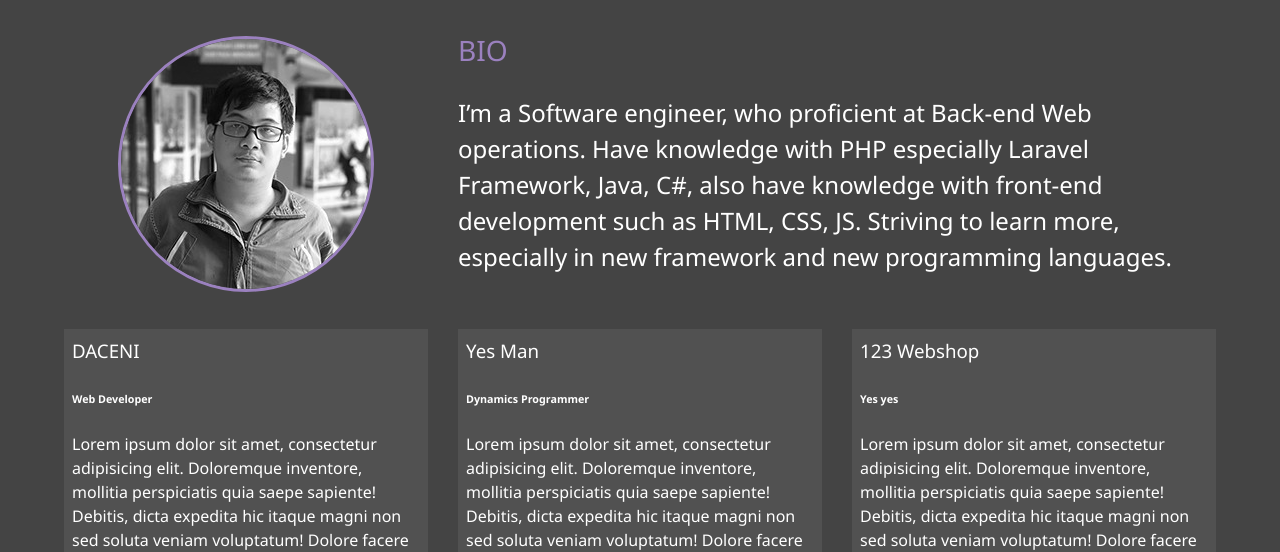
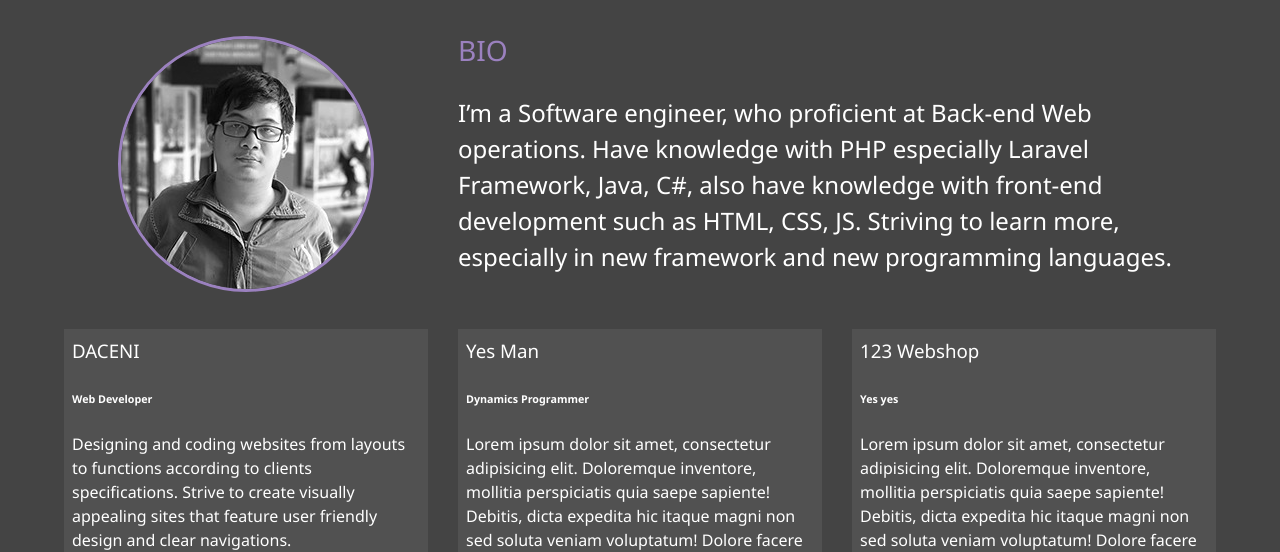
Before and after one commit to jimmy-lim-personal/myPortofolio, a website: page dist/about.html in a window 1280 px wide. Shown: the part 253-805 px from the top of the page. Drawn offline with Linux system fonts and the light colour scheme.

Commit message:
Updated About

```diff
--- a/dist/about.html
+++ b/dist/about.html
@@ -70,7 +70,7 @@
     <div class="job job-1">
         <h3>DACENI</h3>
         <h6>Web Developer</h6>
-        <p>Lorem ipsum dolor sit amet, consectetur adipisicing elit. Doloremque inventore, mollitia perspiciatis quia saepe sapiente! Debitis, dicta expedita hic itaque magni non sed soluta veniam voluptatum! Dolore facere itaque nisi.</p>
+        <p>Designing and coding websites from layouts to functions according to clients specifications. Strive to create visually appealing sites that feature user friendly design and clear navigations.</p>
     </div>
 
     <div class="job job-2">
```
